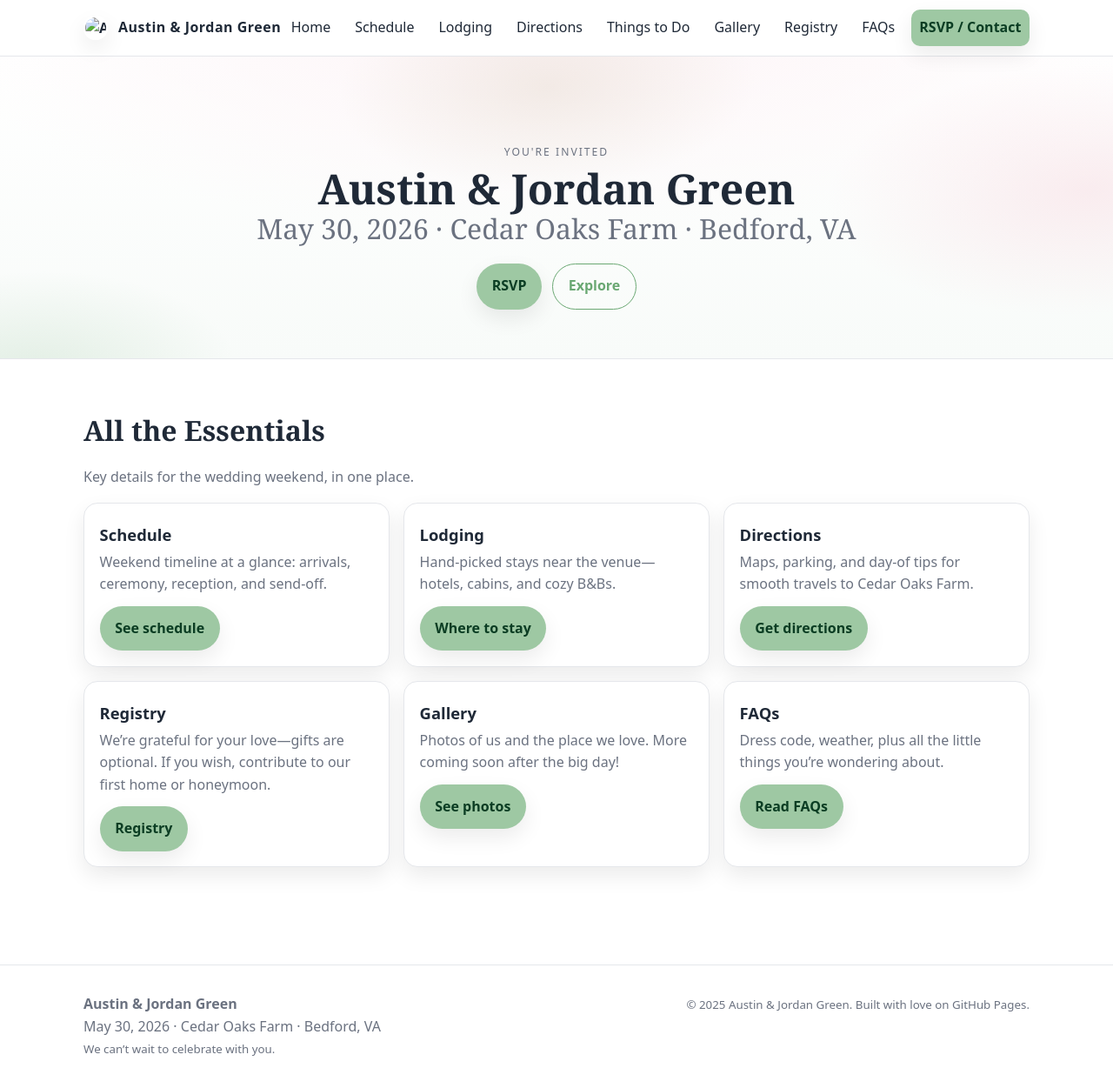
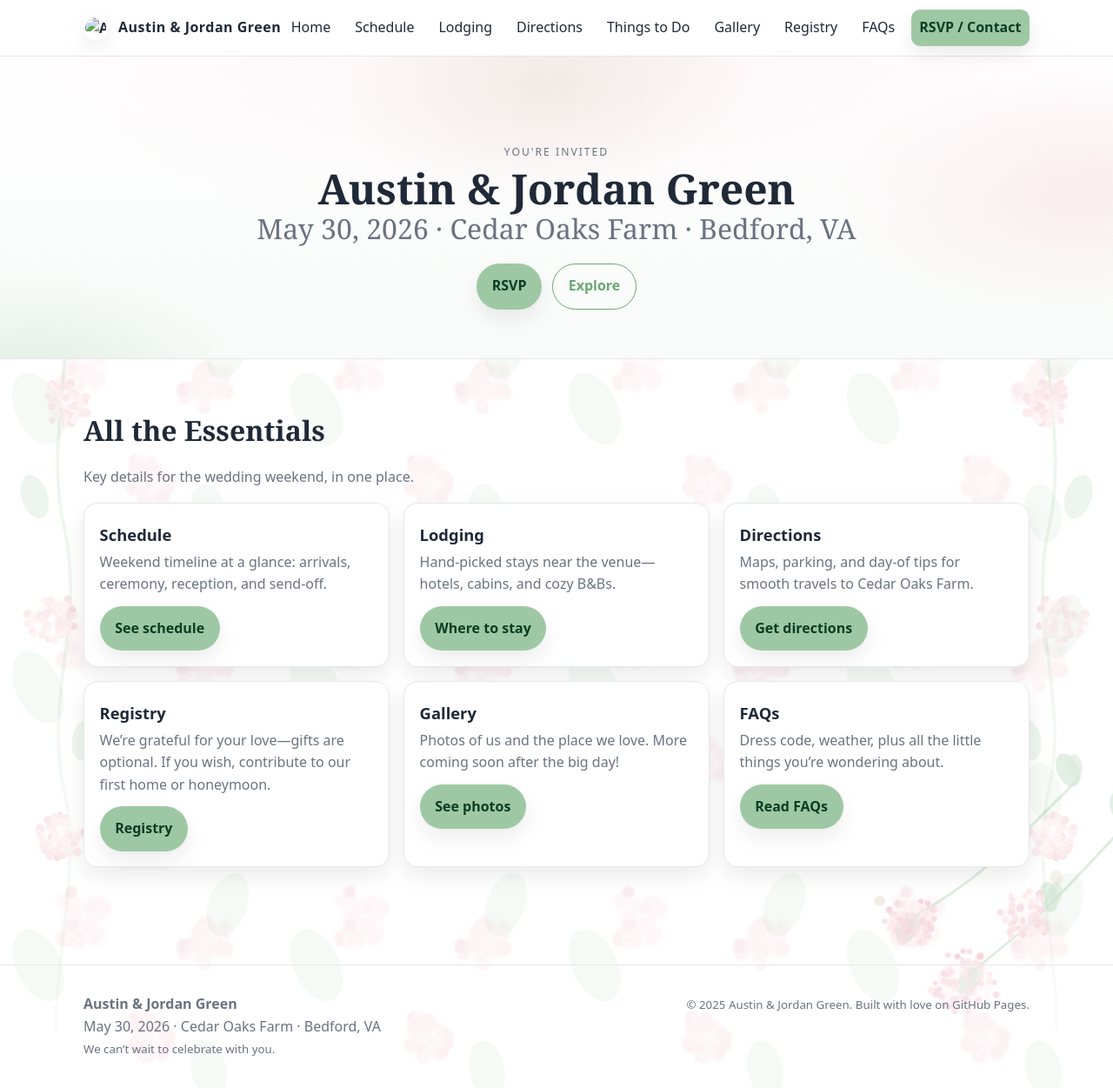
Before and after one commit to JordanGreen530/Wedding-Website, a Jekyll site: the page built from index.md, in a window 1280 px wide and 1251 px high. Shown: the whole window at 87% size. Built offline with Jekyll 4.4.1, drawn with Linux system fonts in a browser that asks for light colours.

Commit message:
Added florals

```diff
--- a/_layouts/default.html
+++ b/_layouts/default.html
@@ -22,10 +22,12 @@
   <meta property="og:image" content="{{ '/assets/og.jpg' | absolute_url }}">
   <link rel="canonical" href="{{ page.url | absolute_url }}">
 </head>
-<body>
+
+<!-- Added the class here -->
+<body class="with-hydrangeas">
   {% include header.html %}
 
-  <main>
+  <main class="hydrangea-rails">
     {{ content }}
   </main>
 
--- a/styles.css
+++ b/styles.css
@@ -184,3 +184,56 @@ button:hover, .btn-primary:hover{ filter: brightness(1.05); }
 .embed { max-width: 840px; margin: 0 auto; }
 .embed iframe { width: 100%; height: min(900px, 85vh); border: 0; }
 @media (max-width: 640px){ .embed iframe { height: 80vh; } }
+
+/* ============= Hydrangea Florals ============= */
+
+/* Subtle hydrangea wash site-wide */
+.with-hydrangeas {
+  background-image: url("/assets/illustrations/hydrangea-wash-blush.svg");
+  background-size: 640px 640px;
+  background-repeat: repeat;
+  background-attachment: fixed;
+}
+
+/* Decorative corner bouquets */
+.with-hydrangeas::before,
+.with-hydrangeas::after {
+  content:"";
+  position: fixed; z-index:-1;
+  width: 38vw; max-width: 560px; aspect-ratio: 1 / 1;
+  background: url("/assets/illustrations/hydrangea-corner-blush.svg") no-repeat center / contain;
+  opacity: .45; pointer-events: none;
+}
+.with-hydrangeas::before { left:-6vw; top:-6vw; }
+.with-hydrangeas::after  { right:-6vw; bottom:-6vw; transform: rotate(180deg); }
+
+@media (max-width: 700px){
+  .with-hydrangeas::before,
+  .with-hydrangeas::after {
+    opacity:.28; width:50vw;
+  }
+}
+
+/* ============= Hydrangea Side Vines ============= */
+.hydrangea-rails::before,
+.hydrangea-rails::after {
+  content:"";
+  position: fixed;
+  top: 0; bottom: 0;
+  width: 140px; /* adjust width if you want more/less space */
+  background: url("/assets/illustrations/hydrangea-border-blush.svg")
+              no-repeat top center / 140px auto;
+  opacity: .28;
+  pointer-events: none;
+  z-index: -1;
+}
+.hydrangea-rails::before { left: 0; transform: scaleX(-1); } /* mirror for left side */
+.hydrangea-rails::after  { right: 0; }
+
+@media (max-width: 1024px){
+  /* Hide vines on smaller screens */
+  .hydrangea-rails::before,
+  .hydrangea-rails::after {
+    display: none;
+  }
+}
```
Also changed, not shown: assets/illustrations/hydrangea-border-blush.svg (added), assets/illustrations/hydrangea-corner-blush.svg (added), assets/illustrations/hydrangea-wash-blush.svg (added).
